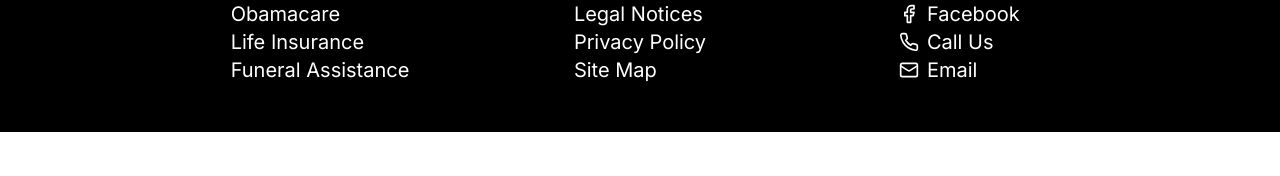
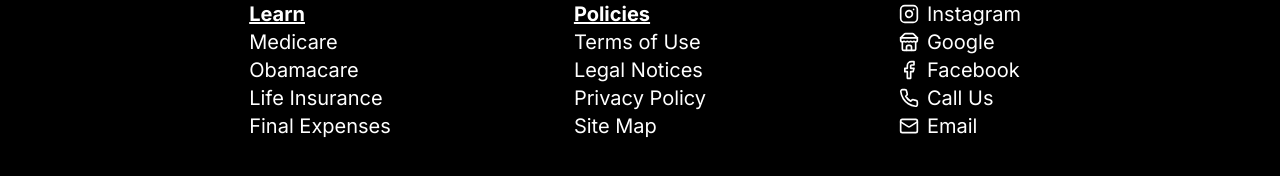
Before and after one commit to ballinyouup/leainsurance, a Next.js app: page /final-expenses in a window 1280 px wide. Before the commit this address had no page. Shown: the part 1004-1180 px from the top of the page. Before the commit the page ends 1136 px from the top, so only its background shows below. Built offline with nearby package versions, Linux system fonts and the light colour scheme.

Commit message:
converted funeral assitance to final expenses

```diff
--- a/app/components/home/home-card.tsx
+++ b/app/components/home/home-card.tsx
@@ -110,12 +110,12 @@ const Cards = () => {
 		},
 		{
 			src: "/image1.jpg",
-			alt: "Funeral Assistance Image",
-			text: "Funeral Assistance",
+			alt: "Final Expenses Image",
+			text: "Final Expenses",
 			href: "/funeral-assistance",
 			image: {
 				src: "/funeralAssistanceIcon.png",
-				alt: "Funeral Assistance Icon",
+				alt: "Final Expenses Icon",
 			},
 		},
 	];
--- a/app/components/ui/dropdown.tsx
+++ b/app/components/ui/dropdown.tsx
@@ -45,10 +45,10 @@ const DropMenu = () => {
 						<span>Life Insurance</span>
 					</DropdownMenuItem>
 				</Link>
-				<Link href="/funeral-assistance">
+				<Link href="/final-expenses">
 					<DropdownMenuItem className="flex items-center">
 						<Sprout className="mr-2 h-4 w-4" />
-						<span>Funeral Assistance</span>
+						<span>Final Expenses</span>
 					</DropdownMenuItem>
 				</Link>
 			</DropdownMenuContent>
--- a/app/components/ui/footer.tsx
+++ b/app/components/ui/footer.tsx
@@ -46,8 +46,8 @@ const Footer = () => {
 			text: "Life Insurance",
 		},
 		{
-			href: "/funeral-assistance",
-			text: "Funeral Assistance",
+			href: "/final-expenses",
+			text: "Final Expenses",
 		},
 	];
 	const policies = [
--- a/app/components/ui/mobile-menu.tsx
+++ b/app/components/ui/mobile-menu.tsx
@@ -58,12 +58,12 @@ const MobileMenu = () => {
 					<span>Life Insurance</span>
 				</Link>
 				<Link
-					href="/funeral-assistance"
+					href="/final-expenses"
 					className="flex items-center"
 					onClick={handleOpen}
 				>
 					<Sprout className="mr-2 h-4 w-4" />
-					<span>Funeral Assistance</span>
+					<span>Final Expenses</span>
 				</Link>
 				<SheetTitle>Contact Us</SheetTitle>
 				<Link
--- a/app/funeral-assistance/page.tsx
+++ b/app/final-expenses/page.tsx
@@ -7,11 +7,11 @@ import {
 } from "../components/shadcn-ui/tabs";
 import Image from "next/image";
 export const metadata: Metadata = {
-	title: "Funeral Assistance",
+	title: "Final Expenses",
 	description:
-		"At HealthServicesFL.com, we understand the importance of good health and financial security. That's why we offer a range of insurance options, including Obamacare, Medicare, Funeral Assistance, and Life Insurance. Our commitment to excellence in customer service means you can trust us to take care of all your insurance needs.",
+		"At HealthServicesFL.com, we understand the importance of good health and financial security. That's why we offer a range of insurance options, including Obamacare, Medicare, Final Expenses, and Life Insurance. Our commitment to excellence in customer service means you can trust us to take care of all your insurance needs.",
 	keywords: [
-		"Funeral Assistance, Health Insurance, Health Services, Funeral Assistance FL, Funeral Assistance Broward, Funeral Assistance Miami, Health Insurance Miami, Health Insurance Broward",
+		"Final Expenses, Health Insurance, Health Services, Final Expenses FL, Final Expenses Broward, Final Expenses Miami, Health Insurance Miami, Health Insurance Broward",
 	],
 };
 
@@ -21,11 +21,11 @@ export default function Page() {
 			<div className="w-full max-w-7xl">
 				<div className="relative h-40 w-full overflow-hidden bg-teal-900 bg-opacity-50 sm:h-64">
 					<div className="absolute bottom-4 left-4 flex flex-col text-4xl font-bold text-white sm:bottom-8 sm:left-8 sm:text-6xl md:text-8xl">
-						<span>FUNERAL</span>
-						<span>ASSISTANCE</span>
+						<span>FINAL</span>
+						<span>EXPENSES</span>
 					</div>
 					<Image
-						alt="Funeral Assistance Image"
+						alt="Final Expenses Image"
 						className="relative -left-20 -top-24 w-full min-w-[1200px] mix-blend-screen brightness-50"
 						src="/familyreal.jpg"
 						width={600}
@@ -155,7 +155,7 @@ export default function Page() {
 							Benefits
 						</div>
 						<span>
-							The amount of funeral assistance you can receive depends on
+							The amount of final expenses you can receive depends on
 							several factors, such as:
 						</span>
 						<ul className="list-disc">
@@ -172,11 +172,11 @@ export default function Page() {
 							</li>
 						</ul>
 						<span>
-							The maximum amount of funeral assistance you can receive is $9,000
+							The maximum amount of final expenses you can receive is $9,000
 							per funeral for expenses related to COVID-19 deaths. For other
 							types of deaths, the maximum amount is $5,000 per funeral.
 						</span>
-						<span>Funeral assistance can cover expenses such as:</span>
+						<span>final expenses can cover expenses such as:</span>
 						<ul className="list-disc">
 							<li className="ml-6">Funeral services</li>
 							<li className="ml-6">Cremation</li>
@@ -199,7 +199,7 @@ export default function Page() {
 							<li className="ml-6">Funeral ceremony</li>
 							<li className="ml-6">Funeral home equipment or staff</li>
 						</ul>
-						<span>Funeral assistance cannot cover expenses such as:</span>
+						<span>final expenses cannot cover expenses such as:</span>
 						<ul className="list-disc">
 							<li className="ml-6">Flowers</li>
 							<li className="ml-6">Food</li>
--- a/app/page.tsx
+++ b/app/page.tsx
@@ -9,9 +9,9 @@ import Waves from "./components/home/home-waves";
 export const metadata: Metadata = {
 	title: "L.E.A Insurance",
 	description:
-		"At L.E.A Insurance, we understand the importance of good health and financial security. That's why we offer a range of insurance options, including Obamacare, Medicare, Funeral Assistance, and Life Insurance. Our commitment to excellence in customer service means you can trust us to take care of all your insurance needs.",
+		"At L.E.A Insurance, we understand the importance of good health and financial security. That's why we offer a range of insurance options, including Obamacare, Medicare, Final Expenses, and Life Insurance. Our commitment to excellence in customer service means you can trust us to take care of all your insurance needs.",
 	keywords: [
-		"Obamacare, Medicare, Life Insurance, Funeral Assistance, Health Insurance Agency, How to get Medicare, How to get Obamacare, How to get ACA, how to get Life Insurance, How to get Funeral Assistance, Health Insurance Miami, Health Insurance FL, Health Insurance Broward, Health Insurance West Palm, Health Services, Health Services Miami, Health Services Broward, Health Services West Palm, ACA, ACA FL, Obamacare FL, Obamacare Broward, Obamacare Miami, Health Insurance Miami, Health Insurance Broward, Life Insurance Broward, Life Insurance Miami, Life Insurance How to, Life Insurance Miami Beach, Funeral Assistance Miami, Funeral Assistance Broward, Funeral Assistance West Palm",
+		"Obamacare, Medicare, Life Insurance, Final Expenses, Health Insurance Agency, How to get Medicare, How to get Obamacare, How to get ACA, how to get Life Insurance, How to get Final Expenses, Health Insurance Miami, Health Insurance FL, Health Insurance Broward, Health Insurance West Palm, Health Services, Health Services Miami, Health Services Broward, Health Services West Palm, ACA, ACA FL, Obamacare FL, Obamacare Broward, Obamacare Miami, Health Insurance Miami, Health Insurance Broward, Life Insurance Broward, Life Insurance Miami, Life Insurance How to, Life Insurance Miami Beach, Final Expenses Miami, Final Expenses Broward, Final Expenses West Palm",
 	],
 };
 
```
